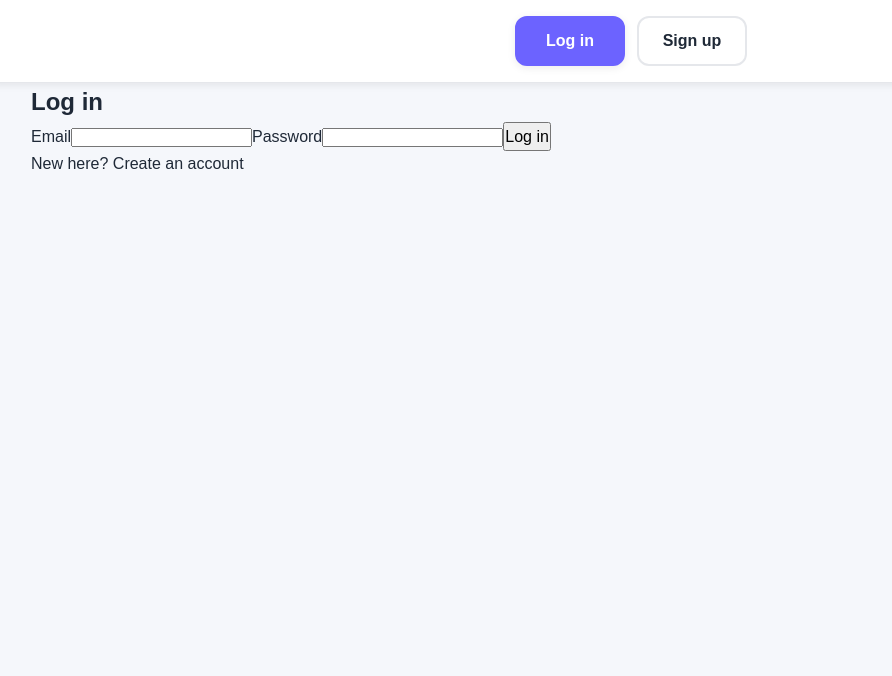
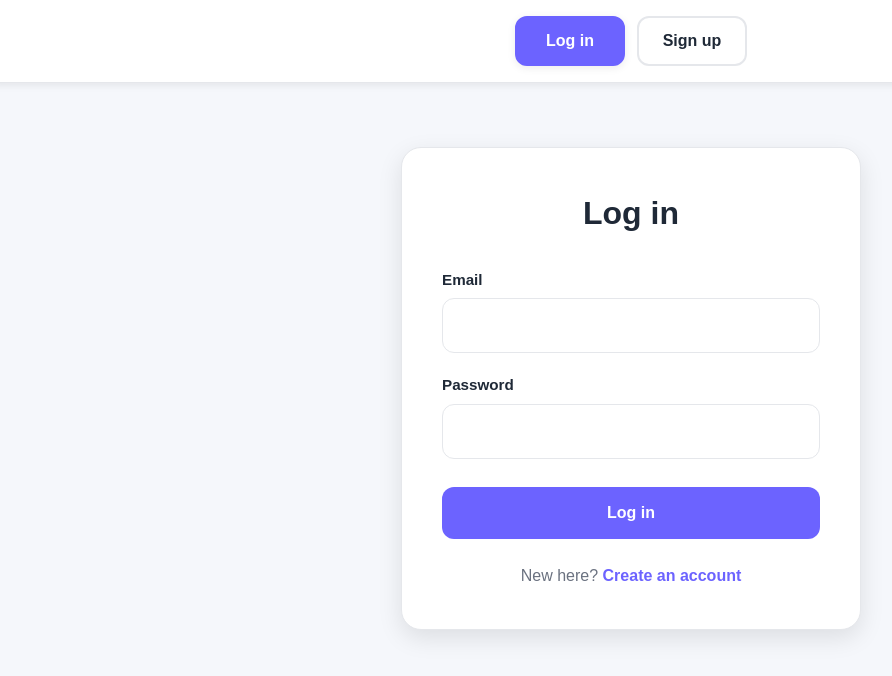
Before and after one commit to Eddie-Njeru1/CAPSTONE-Mod6-General-Trivia-App, a React (Vite) app in the folder client/: page /login in a window 1280 px wide. Shown: the top 676 px of the page, without its empty margins (9-901 px from the left). Built offline with nearby package versions, Linux system fonts and the light colour scheme.

Commit message:
Style signup and login pages

```diff
--- a/client/src/styles/global.css
+++ b/client/src/styles/global.css
@@ -1224,3 +1224,146 @@ img {
   background: var(--primary-dark);
   transform: translateY(-1px);
 }
+
+/* =================================
+   Authentication Pages
+   ================================= */
+
+.auth-page {
+  width: min(100% - 2rem, 460px);
+  margin: 4rem auto;
+  padding: 2.5rem;
+
+  background: var(--surface);
+  border: 1px solid var(--border);
+  border-radius: var(--radius-lg);
+  box-shadow: var(--shadow-md);
+}
+
+/* Page heading */
+
+.auth-page h1 {
+  margin-bottom: 0.5rem;
+  color: var(--text);
+  font-size: 2rem;
+  font-weight: 800;
+  text-align: center;
+}
+
+/* Form layout */
+
+.auth-page form {
+  display: flex;
+  flex-direction: column;
+  margin-top: 1.75rem;
+}
+
+.auth-page label {
+  margin-bottom: 0.4rem;
+  color: var(--text);
+  font-size: 0.95rem;
+  font-weight: 600;
+}
+
+.auth-page input {
+  width: 100%;
+  margin-bottom: 1.25rem;
+  padding: 0.85rem 1rem;
+
+  background: var(--surface);
+  color: var(--text);
+
+  border: 1px solid var(--border);
+  border-radius: var(--radius-md);
+
+  font: inherit;
+
+  transition:
+    border-color 0.2s ease,
+    box-shadow 0.2s ease;
+}
+
+/* Highlight the field currently being used */
+
+.auth-page input:focus {
+  outline: none;
+  border-color: var(--primary);
+  box-shadow: 0 0 0 3px rgba(108, 99, 255, 0.15);
+}
+
+/* Submit button */
+
+.auth-page button[type="submit"] {
+  width: 100%;
+  margin-top: 0.5rem;
+  padding: 0.85rem 1rem;
+
+  background: var(--primary);
+  color: white;
+
+  border: none;
+  border-radius: var(--radius-md);
+
+  font-size: 1rem;
+  font-weight: 700;
+
+  transition:
+    background-color 0.2s ease,
+    transform 0.2s ease;
+}
+
+.auth-page button[type="submit"]:hover:not(:disabled) {
+  background: var(--primary-dark);
+  transform: translateY(-1px);
+}
+
+.auth-page button[type="submit"]:disabled {
+  opacity: 0.6;
+  cursor: not-allowed;
+}
+
+/* Validation and server errors */
+
+.auth-page__error {
+  margin-bottom: 1rem;
+  padding: 0.75rem 1rem;
+
+  background: #fef2f2;
+  color: #991b1b;
+
+  border: 1px solid #fecaca;
+  border-radius: var(--radius-sm);
+
+  font-size: 0.9rem;
+}
+
+/* Link below the form */
+
+.auth-page > p {
+  margin-top: 1.5rem;
+  color: var(--text-light);
+  text-align: center;
+}
+
+.auth-page > p a {
+  color: var(--primary);
+  font-weight: 700;
+}
+
+.auth-page > p a:hover {
+  color: var(--primary-dark);
+  text-decoration: underline;
+}
+
+/* Authentication pages on smaller screens */
+
+@media (max-width: 600px) {
+  .auth-page {
+    margin: 2rem auto;
+    padding: 1.75rem 1.25rem;
+  }
+
+  .auth-page h1 {
+    font-size: 1.7rem;
+  }
+}
```
